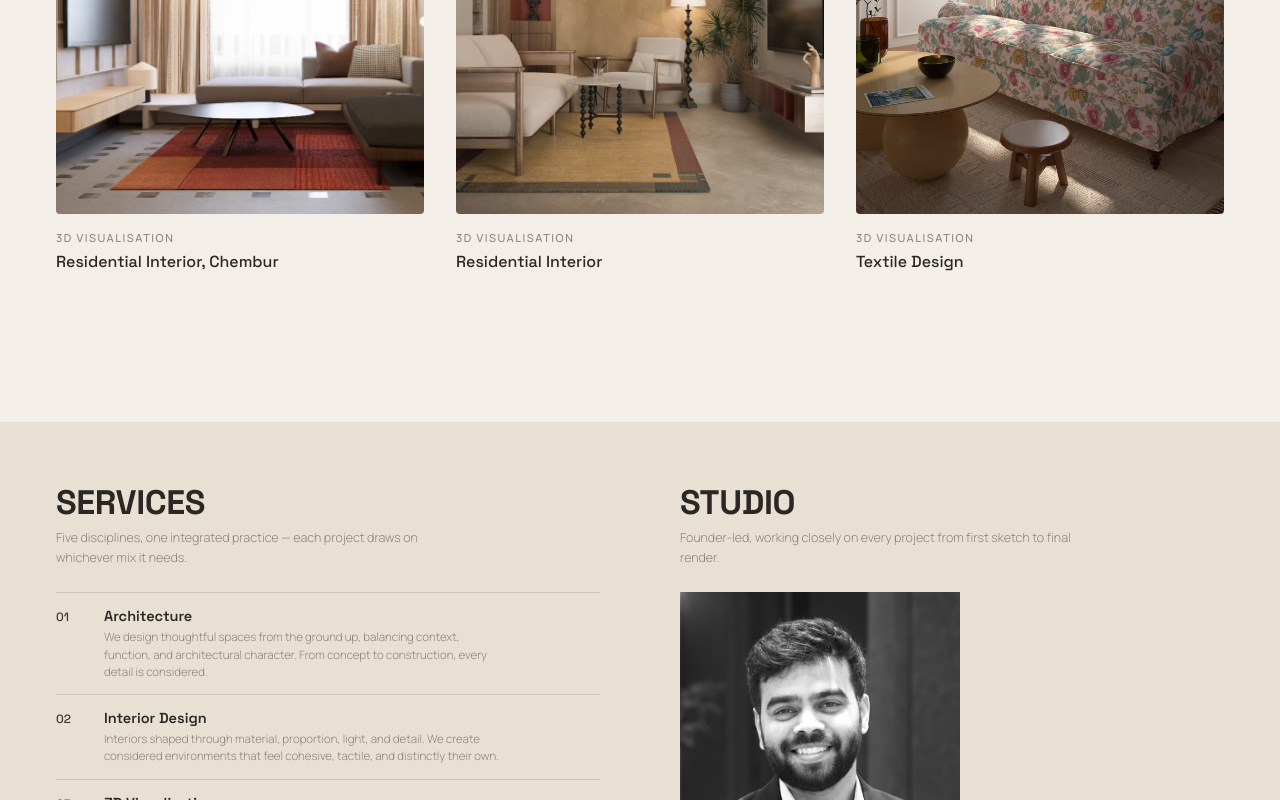
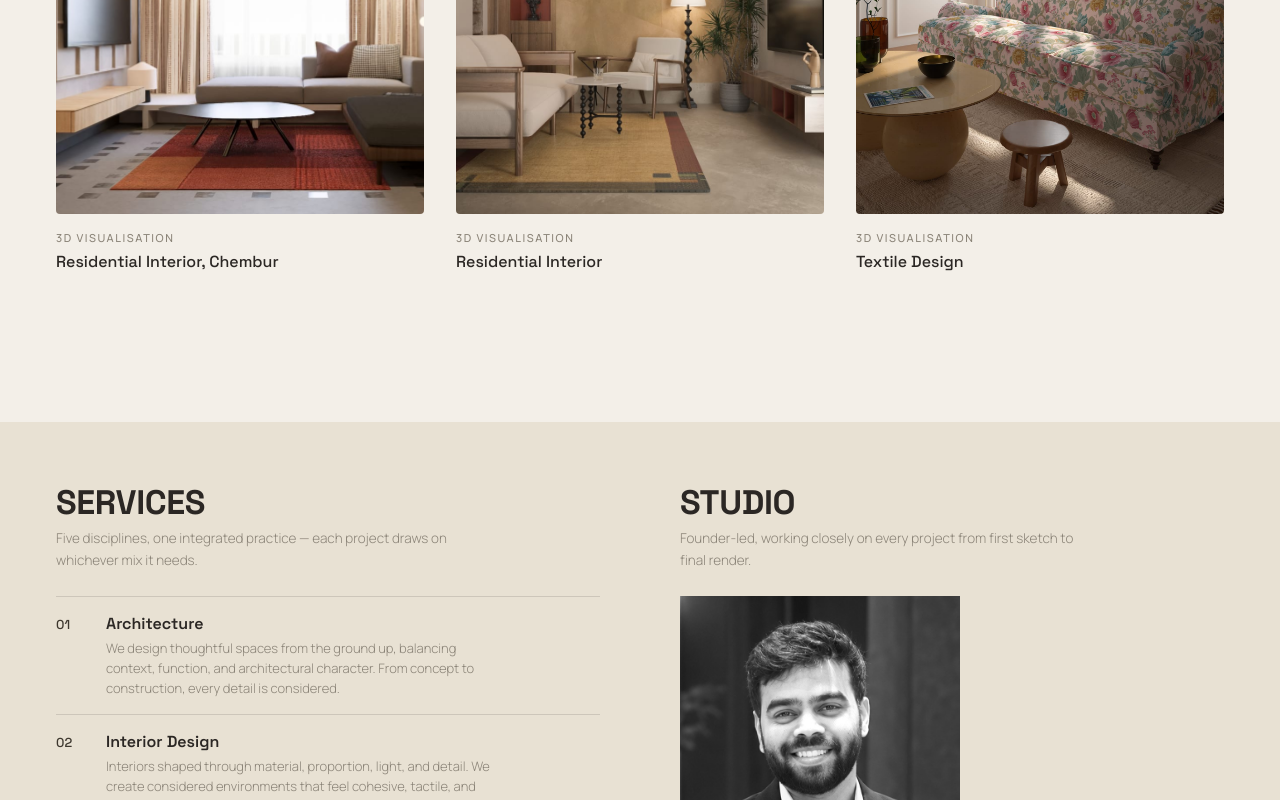
Before and after one commit to arashishkhanolkar-creator/dcr-copilot, a plain HTML site: page index.html in a window 1280 px wide. Shown: the part 2000-2800 px from the top of the page. Drawn offline with Linux system fonts and the light colour scheme.

Commit message:
Bump up Services/Studio list type size, drop Services from nav
The compressed list text (11.5-14.5px) was too small to read comfortably;
sized back up to 13-16px while keeping the tightened spacing.

Removed "Services" from the nav and footer on all pages — "Work" already
scrolls to its own section, and Services content still lives on the page,
just without its own top-level nav entry.

Co-Authored-By: Claude Sonnet 5 <noreply@anthropic.com>

```diff
--- a/index.html
+++ b/index.html
@@ -136,12 +136,12 @@
     font-family:'Space Grotesk',sans-serif; font-weight:700; font-size:clamp(24px,2.8vw,34px);
     text-transform:uppercase; letter-spacing:-0.01em; margin-bottom:8px; line-height:1;
   }
-  .ss-col-sub{max-width:400px; font-size:12.5px; line-height:1.6; color:var(--concrete); font-weight:300; margin-bottom:24px;}
+  .ss-col-sub{max-width:400px; font-size:13.5px; line-height:1.6; color:var(--concrete); font-weight:300; margin-bottom:24px;}
   .work-disciplines{border-top:1px solid var(--line);}
-  .wd-item{display:grid; grid-template-columns:32px 1fr; gap:16px; padding:14px 0; border-bottom:1px solid var(--line);}
-  .wd-num{font-family:'Space Grotesk',sans-serif; font-weight:500; font-size:12px; color:var(--earth); padding-top:2px;}
-  .wd-body h4{font-family:'Space Grotesk',sans-serif; font-size:14.5px; font-weight:600; color:var(--charcoal); margin-bottom:3px;}
-  .wd-body p{font-size:11.5px; line-height:1.5; color:var(--concrete); font-weight:300; max-width:400px;}
+  .wd-item{display:grid; grid-template-columns:34px 1fr; gap:16px; padding:16px 0; border-bottom:1px solid var(--line);}
+  .wd-num{font-family:'Space Grotesk',sans-serif; font-weight:500; font-size:13px; color:var(--earth); padding-top:3px;}
+  .wd-body h4{font-family:'Space Grotesk',sans-serif; font-size:16px; font-weight:600; color:var(--charcoal); margin-bottom:4px;}
+  .wd-body p{font-size:13px; line-height:1.55; color:var(--concrete); font-weight:300; max-width:400px;}
   .ss-col .studio-block{max-width:none; margin:0;}
   .ss-col .studio-photo{margin-bottom:28px;}
   @media(max-width:980px){ .ss-grid{grid-template-columns:1fr; gap:110px;} }
@@ -298,7 +298,6 @@
   </div>
   <nav class="links">
     <a href="#work" class="link-u">Work</a>
-    <a href="#services" class="link-u">Services</a>
     <a href="#studio" class="link-u">Studio</a>
     <a href="#contact" class="link-u">Contact</a>
     <a href="ai-lab.html" class="link-u">AI Lab</a>
@@ -473,7 +472,6 @@
     <img src="assets/icons/logo-mark.png" alt="Designhaus Collective">
     <div class="footer-links">
       <a href="#work">Work</a>
-      <a href="#services">Services</a>
       <a href="#studio">Studio</a>
       <a href="#contact">Contact</a>
     </div>
```
Also changed, not shown: account.html (+0 -1 lines), ai-lab.html (+0 -2 lines), pricing.html (+0 -2 lines).
